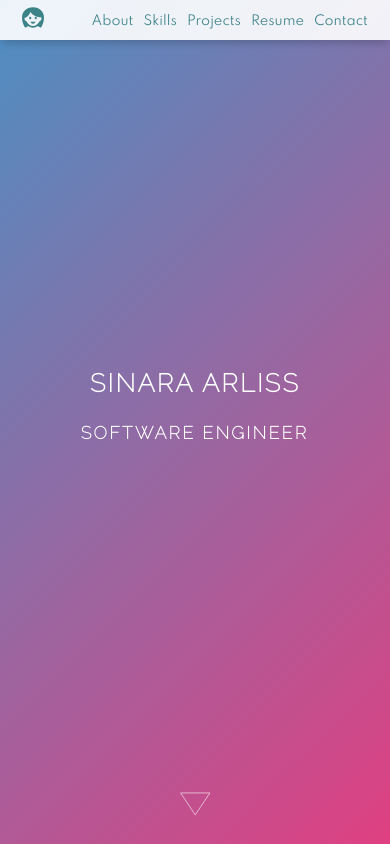
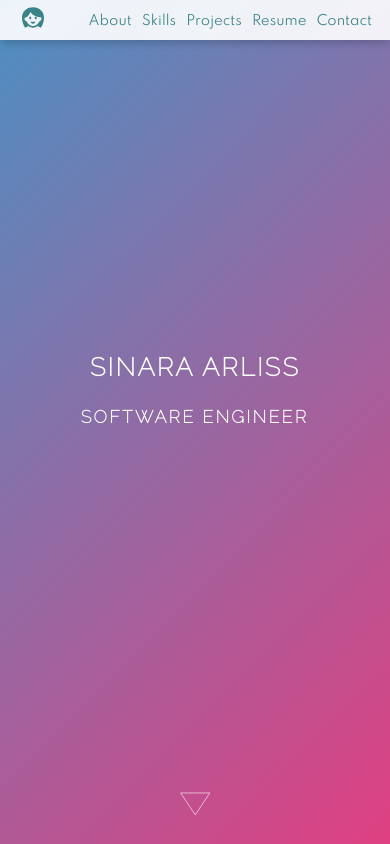
Before and after one commit to SArliss/sarliss-portfolio, a React (Create React App) app: page / in a window 390 px wide. Shown: the top 844 px of the page. Built offline with nearby package versions, Linux system fonts and the light colour scheme; some icons are missing.

Commit message:
Added more margin-top to hero-section on small screen

```diff
--- a/src/App.css
+++ b/src/App.css
@@ -460,7 +460,7 @@ footer a:hover {
 @media only screen and (max-width: 769px) {
 
   .hero-section > a {
-    margin-top: -2em;
+    margin-top: -4em;
   }
 
   .hero-title {
@@ -489,7 +489,7 @@ footer a:hover {
   }
 
   .nav-item, .logo-nav a {
-    font-size: 3.3vw;
+    font-size: 3.4vw;
     padding: .1vw;
     margin: 0 1.2vw;
   }
```
